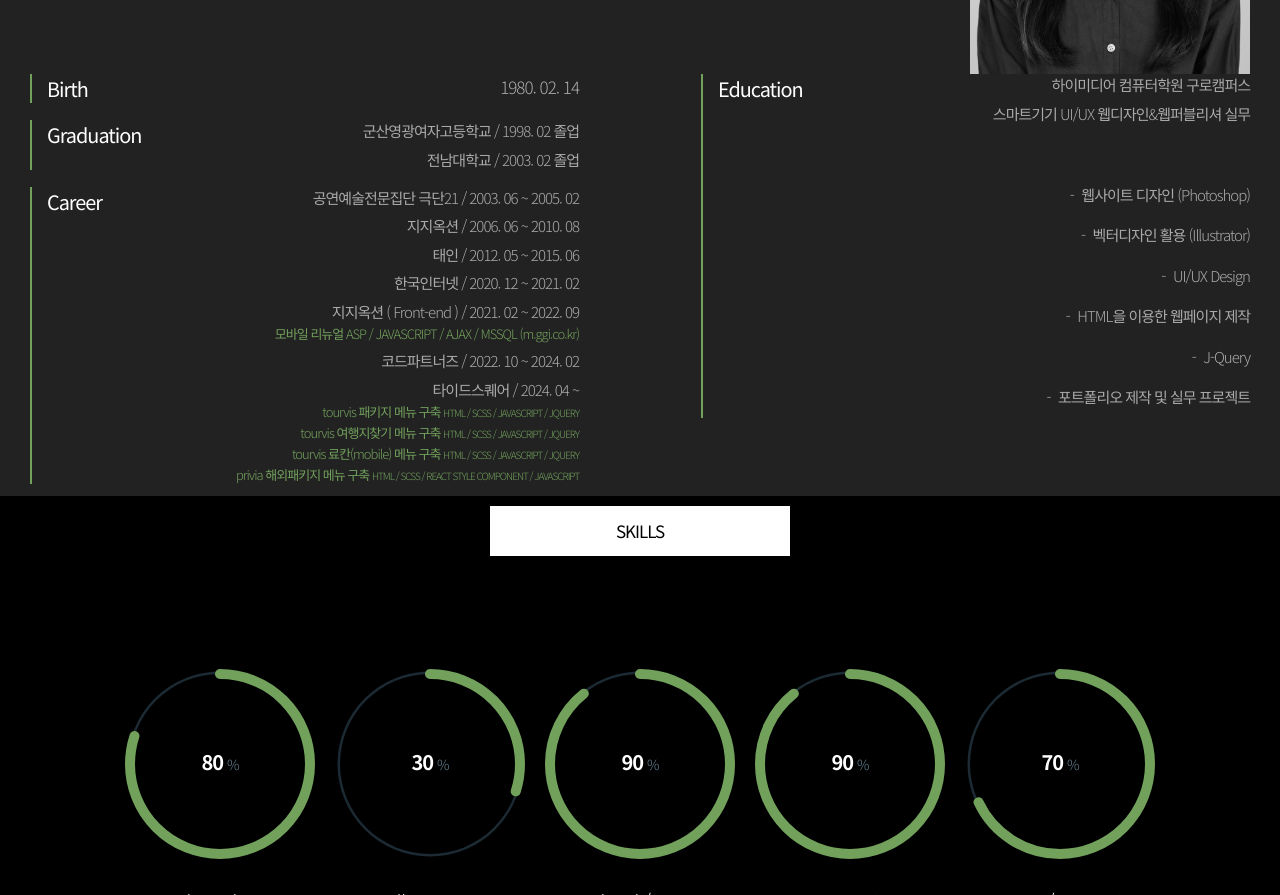
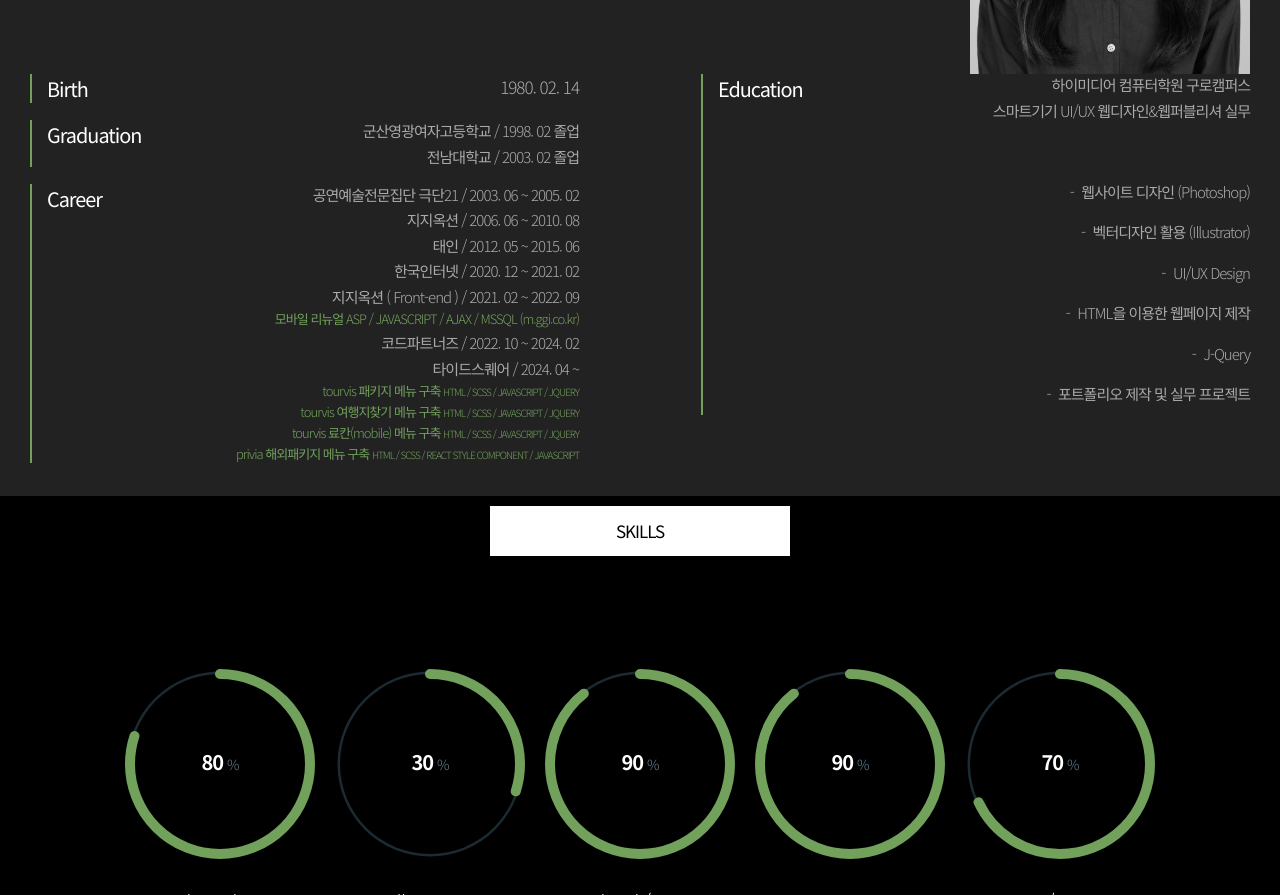
Before and after one commit to haegih3/resume, a plain HTML site: page index.html in a window 1280 px wide. Shown: the part 1104-1999 px from the top of the page. Drawn offline with Linux system fonts and the light colour scheme; a web font is replaced by a local one.

Commit message:
Update resume.css

```diff
--- a/css/resume.css
+++ b/css/resume.css
@@ -276,7 +276,7 @@ figure img {display: block; width: 100%;}
 }
 #info .infoTxt .ddInner p {
 	font-size: 1.5rem;
-  padding-top: .5em;
+  padding-top: .3em;
 }
 #info .infoTxt .ddInner p:first-child {
   padding-top: 0;
```
